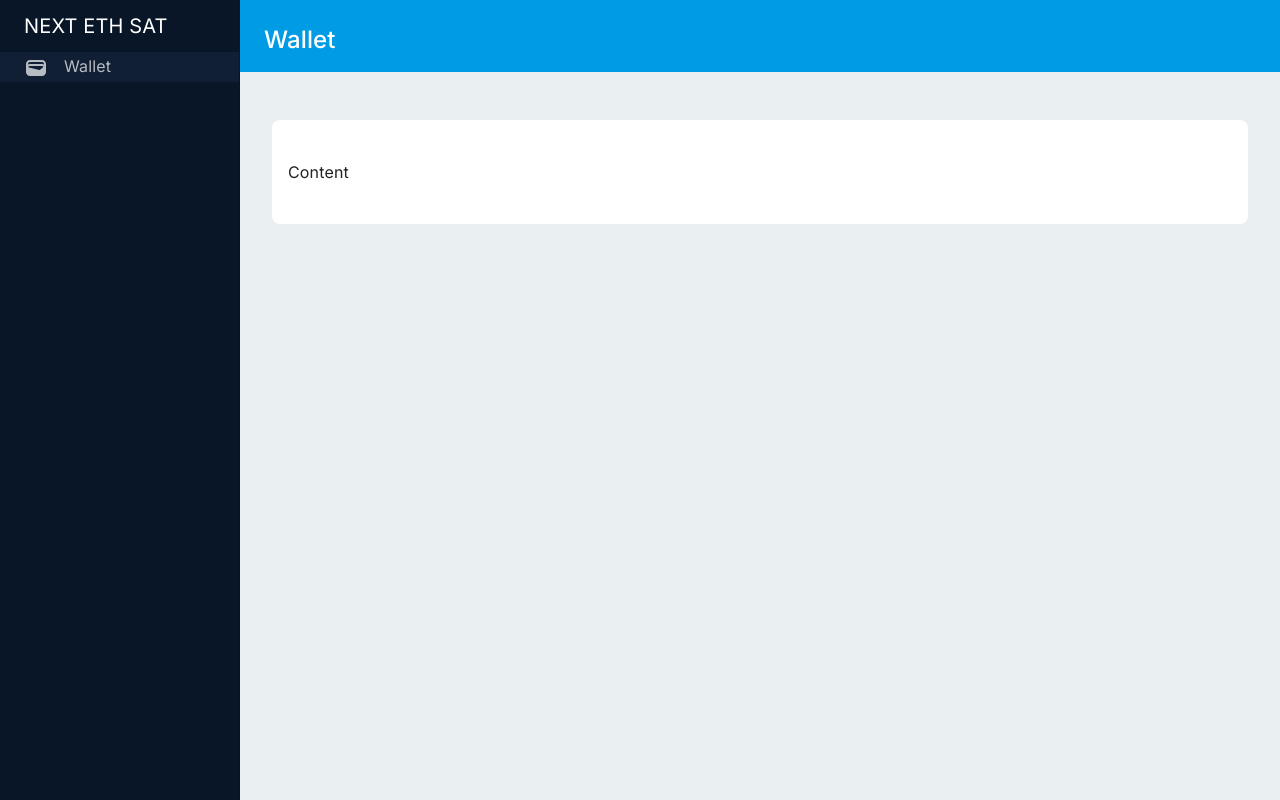
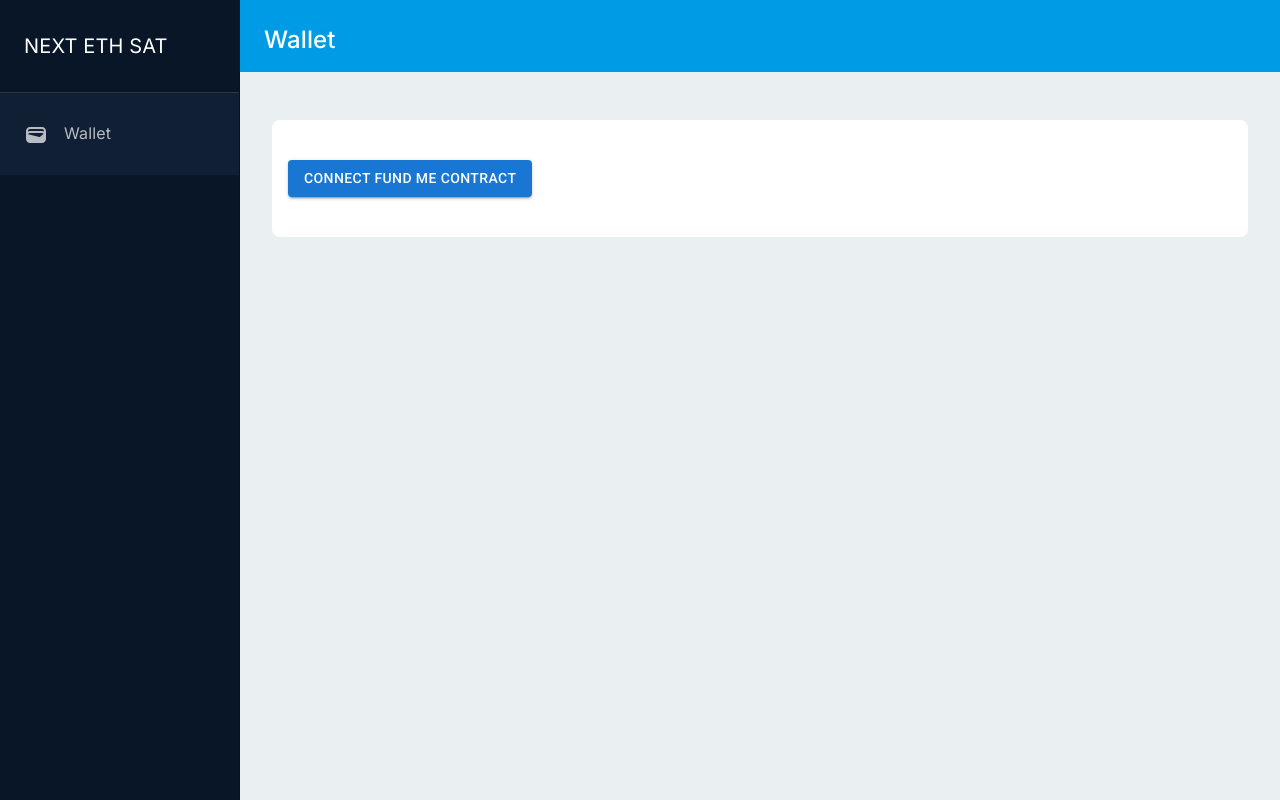
Before and after one commit to satishnvrn/next-eth-sat, a Next.js app: page / in a window 1280 px wide. Built offline with nearby package versions, Linux system fonts and the light colour scheme.

Commit message:
wip on wallet connect

```diff
--- a/src/app/components/sidebar.tsx
+++ b/src/app/components/sidebar.tsx
@@ -24,7 +24,7 @@ export default function Sidebar() {
               <li className="flex w-full" key={title}>
                 <Link
                   href={href}
-                  className="cursor-pointer bg-transparent align-middle text-sidebar-text-color py-0.5 px-6 w-full hover:bg-hovered-sidebar-links"
+                  className="cursor-pointer bg-transparent align-middle text-sidebar-text-color py-2 px-6 w-full hover:bg-hovered-sidebar-links"
                 >
                   {icon({
                     className: 'mr-4',
--- a/src/app/globals.css
+++ b/src/app/globals.css
@@ -5,7 +5,7 @@
 /* rgb(51, 54, 59) */
 
 body {
-  font-family: 'Roboto', 'Helvetica', 'Arial', sans-serif;
+  font-family: 'Roboto', sans-serif;
   font-weight: 400;
   font-size: 1rem;
   line-height: 1.5;
@@ -15,10 +15,15 @@ body {
 .sidebar-container {
   border-right: 1px solid rgba(0, 0, 0, 0.12);
   background-color: #081627;
+  padding-top: 20px;
 }
 
 .sidebar-menu-container {
   background-color: #101f33;
+  margin-top: 20px;
+  padding-top: 20px;
+  padding-bottom: 20px;
+  border-top: 1px solid rgb(255,255,255,0.1);
 }
 
 .header-content {
--- a/src/app/layout.tsx
+++ b/src/app/layout.tsx
@@ -1,3 +1,8 @@
+import '@fontsource/roboto/300.css';
+import '@fontsource/roboto/400.css';
+import '@fontsource/roboto/500.css';
+import '@fontsource/roboto/700.css';
+
 import './globals.css';
 import { Inter } from 'next/font/google';
 
@@ -22,13 +27,17 @@ export default function RootLayout({
           <Sidebar />
           <main className="flex flex-1 flex-col">
             <div className="flex flex-col shrink-0 bg-[#009be5] text-white px-6 min-h-12 items-center">
-              <div className='flex flex-wrap flex-row -ml-2 header-content items-center py-4'>
-                <div className='pl-2 pt-2'>
-                  <h1 className='m-0 font-medium text-2xl'>Wallet</h1>
+              <div className="flex flex-wrap flex-row -ml-2 header-content items-center py-4">
+                <div className="pl-2 pt-2">
+                  <h1 className="m-0 font-medium text-2xl">Wallet</h1>
                 </div>
               </div>
             </div>
-            {children}
+            <div className="flex-1 py-12 px-8 bg-[#eaeff1]">
+              <div className="bg-white text-content-color rounded-lg max-w-[936] m-auto py-10 px-4">
+                {children}
+              </div>
+            </div>
           </main>
         </div>
       </body>
--- /dev/null
+++ b/src/app/lib/walletService.tsx
@@ -0,0 +1,7 @@
+export const findEthereumExists = () => {
+  if (window && window.ethereum !== "undefined") {
+    return true;
+  }
+
+  return false;
+};
--- a/src/app/page.tsx
+++ b/src/app/page.tsx
@@ -1,11 +1,30 @@
-import Image from 'next/image';
+'use client';
+
+import { useEffect, useState } from 'react';
+import { findEthereumExists } from './lib/walletService';
+import { Button } from '@mui/material';
 
 export default function Home() {
+  const [ethereumExists, setEthereumExists] = useState('loading');
+
+  useEffect(() => {
+    const isWalletExists = findEthereumExists();
+    console.log('isWalletExists', isWalletExists);
+    if (isWalletExists) {
+      setEthereumExists('exists');
+    } else {
+      setEthereumExists('notExists');
+    }
+  }, []);
   return (
-    <div className="flex-1 py-12 px-8 bg-[#eaeff1]">
-      <div className="bg-white text-content-color rounded-lg max-w-[936] m-auto py-10 px-4">
-        Content
-      </div>
+    <div>
+      {ethereumExists === 'exists' && (
+        <div>
+          <Button variant="contained" color="primary">
+            Connect Fund Me Contract
+          </Button>
+        </div>
+      )}
     </div>
   );
 }
--- a/tailwind.config.js
+++ b/tailwind.config.js
@@ -11,8 +11,12 @@ module.exports = {
         'hovered-sidebar-links': 'rgba(0, 155, 229, 0.12)',
         'sidebar-text-color': 'rgba(255, 255, 255, 0.7)',
         'content-color': 'rgba(0, 0, 0, 0.87)',
-      }
+      },
     },
   },
   plugins: [],
+  // corePlugins: {
+  //   // Remove the Tailwind CSS preflight styles so it can use Material UI's preflight instead (CssBaseline).
+  //   preflight: false,
+  // },
 };
```
